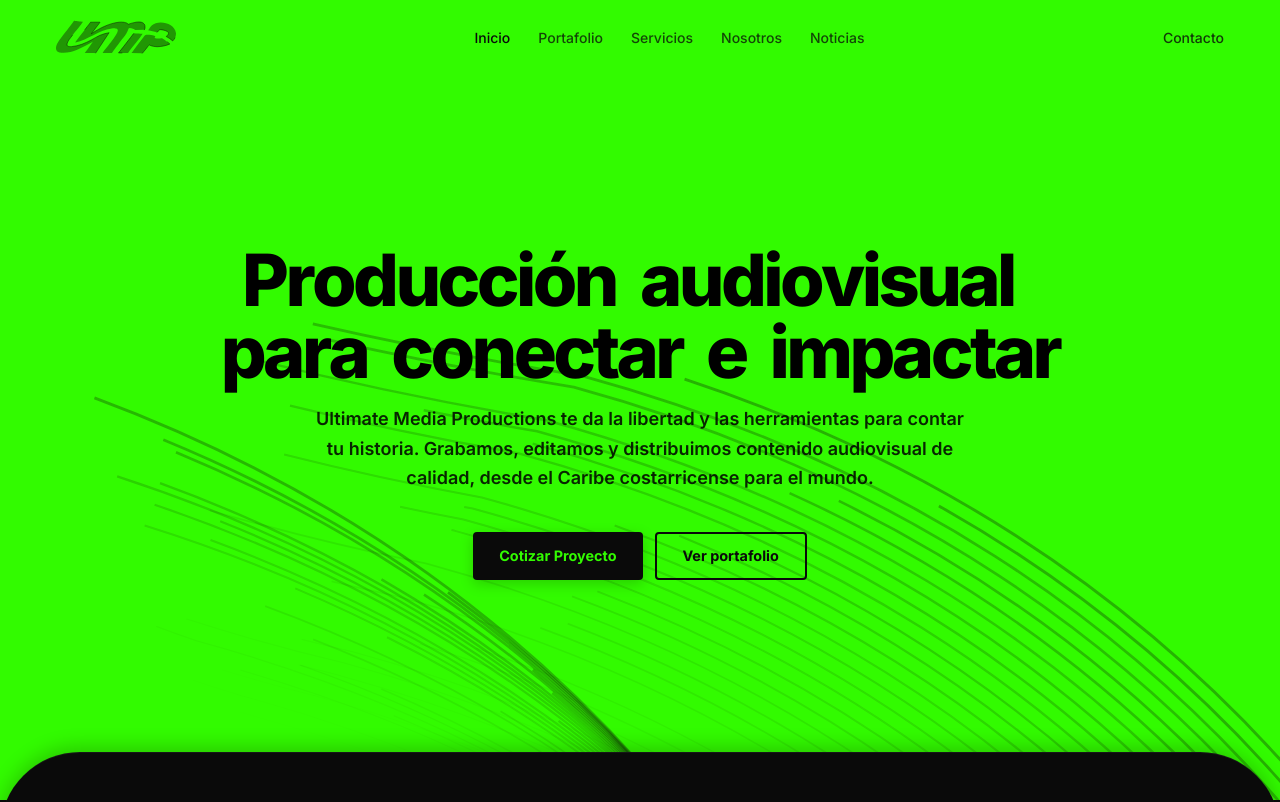
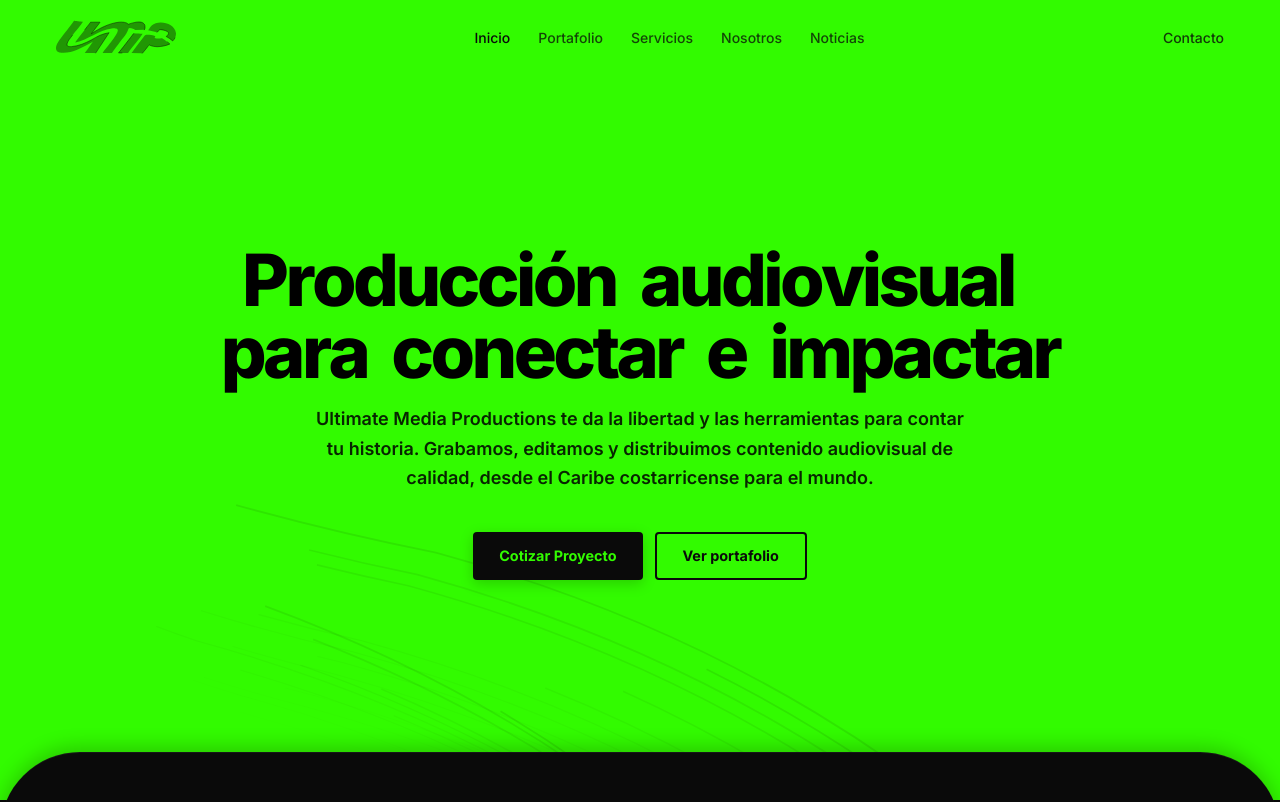
Before and after one commit to kirianL/UMPmedia, a Next.js app: page / in a window 1280 px wide. Shown: the top 802 px of the page. Built offline with nearby package versions, Linux system fonts and the light colour scheme.

Commit message:
feat: add Hero section with animated SVG background and spring-based text reveal effects

```diff
--- a/components/sections/hero.tsx
+++ b/components/sections/hero.tsx
@@ -1,10 +1,11 @@
 "use client";
 
+import { useState, useEffect } from "react";
 import Link from "next/link";
 import { motion } from "framer-motion";
 
 function FloatingPaths({ position }: { position: number }) {
-  const paths = Array.from({ length: 36 }, (_, i) => ({
+  const paths = Array.from({ length: 18 }, (_, i) => ({
     id: i,
     d: `M-${380 - i * 5 * position} -${189 + i * 6}C-${
       380 - i * 5 * position
@@ -53,14 +54,31 @@ function FloatingPaths({ position }: { position: number }) {
 export function Hero() {
   const title = "Producción audiovisual para conectar e impactar";
   const words = title.split(" ");
+  const [isMenuOpen, setIsMenuOpen] = useState(false);
+
+  useEffect(() => {
+    const checkOverflow = () => {
+      setIsMenuOpen(document.body.style.overflow === "hidden");
+    };
+
+    const observer = new MutationObserver(checkOverflow);
+    observer.observe(document.body, { attributes: true, attributeFilter: ["style"] });
+
+    // Initial check
+    checkOverflow();
+
+    return () => observer.disconnect();
+  }, []);
 
   return (
     <section className="relative min-h-[100dvh] w-full flex items-center justify-center overflow-hidden bg-[#32fb00] pt-[calc(88px+env(safe-area-inset-top))] pb-12 md:pt-[calc(120px+env(safe-area-inset-top))] md:pb-24">
-      {/* Animated Background Paths */}
-      <div className="absolute inset-0 z-0">
-        <FloatingPaths position={1} />
-        <FloatingPaths position={-1} />
-      </div>
+      {/* Animated Background Paths - Paused when full-screen mobile navigation is open to prevent animation lag */}
+      {!isMenuOpen && (
+        <div className="absolute inset-0 z-0">
+          <FloatingPaths position={1} />
+          <FloatingPaths position={-1} />
+        </div>
+      )}
 
       <div className="relative z-10 container mx-auto px-6 max-w-5xl text-center">
         <motion.div
```
